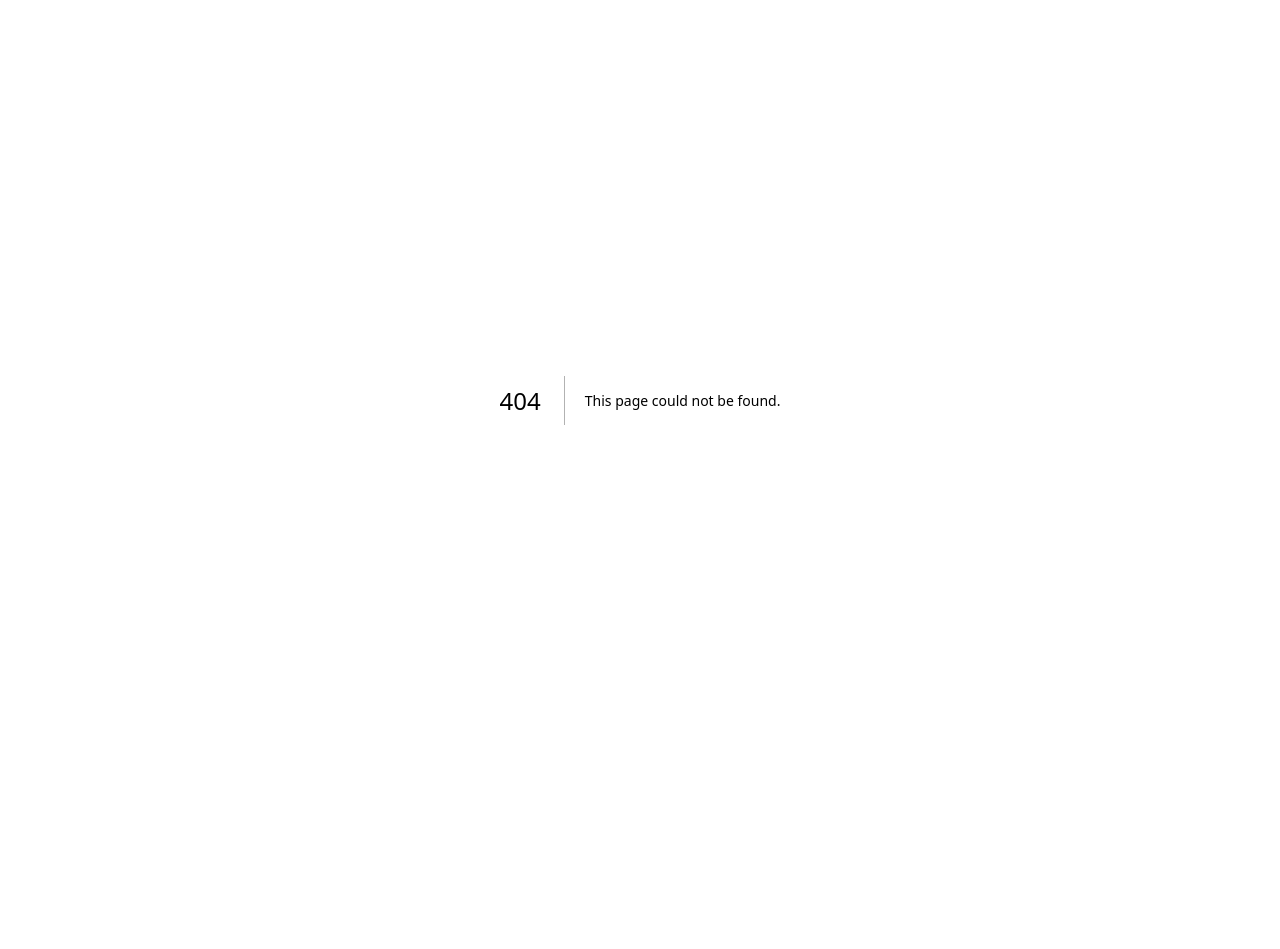
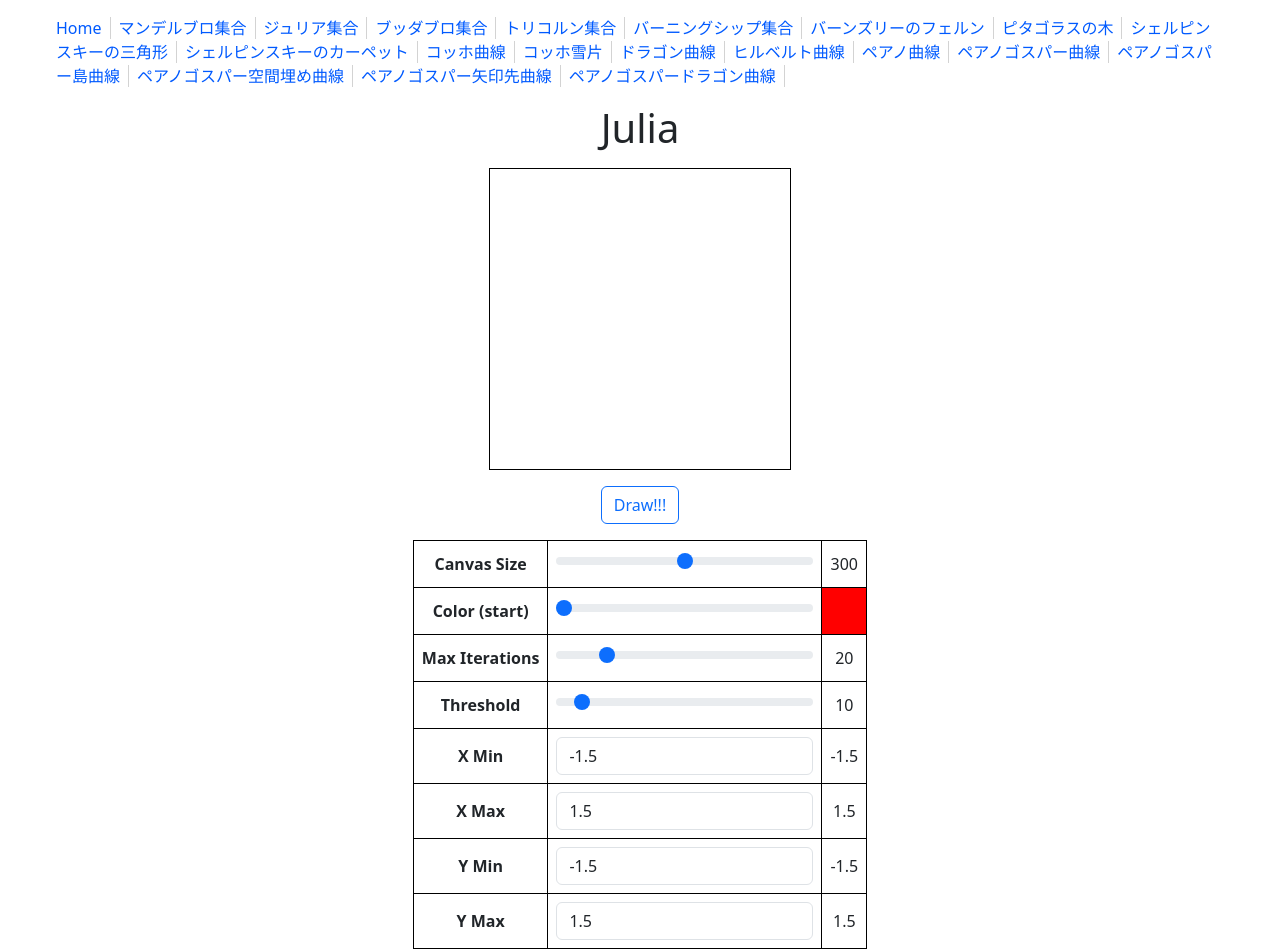
Before and after one commit to osawa-koki/fractal-drawer.ts, a Next.js app: page /julia in a window 1280 px wide. Before the commit this address had no page. Before the commit the page ends 800 px from the top, so only its background shows below. Built offline with nearby package versions, Linux system fonts and the light colour scheme.

Commit message:
ジュリア描写前。

```diff
--- /dev/null
+++ b/pages/julia.tsx
@@ -0,0 +1,92 @@
+import React, { useRef, useState } from 'react';
+import Button from 'react-bootstrap/Button';
+import Form from 'react-bootstrap/Form';
+
+import Layout from '../components/Layout';
+import Settings from '../components/Settings';
+
+const canvasMinSize = 100;
+const canvasMaxSize = 500;
+const maxIterationMinCount = 3;
+const maxIterationMaxCount = 100;
+const thresholdMin = 3;
+const thresholdMax = 100;
+const axis_delta = 0.1;
+
+const Julia = () => {
+
+  let canvasRef = useRef<HTMLCanvasElement>(null);
+
+  let [canvasSize, setCanvasSize] = useState(300);
+  let [color, setColor] = useState(0);
+  let [maxIterations, setMaxIterations] = useState(20);
+  let [threshold, setThreshold] = useState(10);
+  let [c, setC] = useState({x: -0.4, y: 0.6});
+  let [xMin, setXMin] = useState(-1.5);
+  let [xMax, setXMax] = useState(1.5);
+  let [yMin, setYMin] = useState(-1.5);
+  let [yMax, setYMax] = useState(1.5);
+
+  // drawing the Julia set
+  function Draw() {
+
+  }
+
+  return (
+    <Layout title={`${Settings.ProjectName}`}>
+      <div id='CanvasArea'>
+        <h1 onClick={() => {console.log(canvasRef.current)}}>Julia</h1>
+        <canvas ref={canvasRef} width={canvasSize} height={canvasSize} />
+      </div>
+      <div id='button-div'>
+        <Button variant="outline-primary" onClick={Draw}>Draw!!!</Button>
+      </div>
+      <table id='Settings'>
+        <tbody>
+          <tr>
+            <th>Canvas Size</th>
+            <td><Form.Range min={canvasMinSize} max={canvasMaxSize} onInput={(e) => {setCanvasSize(parseInt((e.target as HTMLInputElement).value))}} /></td>
+            <td>{canvasSize}</td>
+          </tr>
+          <tr>
+            <th>Color (start)</th>
+            <td><Form.Range min={0} max={360} value={color} onInput={(e) => {setColor(parseInt((e.target as HTMLInputElement).value))}} /></td>
+            <td style={{backgroundColor: `hsl(${color}, 100%, 50%)`}}></td>
+          </tr>
+          <tr>
+            <th>Max Iterations</th>
+            <td><Form.Range min={maxIterationMinCount} max={maxIterationMaxCount} value={maxIterations} onInput={(e) => {setMaxIterations(parseInt((e.target as HTMLInputElement).value))}} /></td>
+            <td>{maxIterations}</td>
+          </tr>
+          <tr>
+            <th>Threshold</th>
+            <td><Form.Range min={thresholdMin} max={thresholdMax} value={threshold} onInput={(e) => {setThreshold(parseInt((e.target as HTMLInputElement).value))}} /></td>
+            <td>{threshold}</td>
+          </tr>
+          <tr>
+            <th>X Min</th>
+            <td><Form.Control type='number' step={axis_delta} value={xMin} onInput={(e) => {setXMin(parseFloat((e.target as HTMLInputElement).value))}} /></td>
+            <td>{xMin}</td>
+          </tr>
+          <tr>
+            <th>X Max</th>
+            <td><Form.Control type='number' step={axis_delta} value={xMax} onInput={(e) => {setXMax(parseFloat((e.target as HTMLInputElement).value))}} /></td>
+            <td>{xMax}</td>
+          </tr>
+          <tr>
+            <th>Y Min</th>
+            <td><Form.Control type='number' step={axis_delta} value={yMin} onInput={(e) => {setYMin(parseFloat((e.target as HTMLInputElement).value))}} /></td>
+            <td>{yMin}</td>
+          </tr>
+          <tr>
+            <th>Y Max</th>
+            <td><Form.Control type='number' step={axis_delta} value={yMax} onInput={(e) => {setYMax(parseFloat((e.target as HTMLInputElement).value))}} /></td>
+            <td>{yMax}</td>
+          </tr>
+        </tbody>
+      </table>
+    </Layout>
+  );
+};
+
+export default Julia;
```
